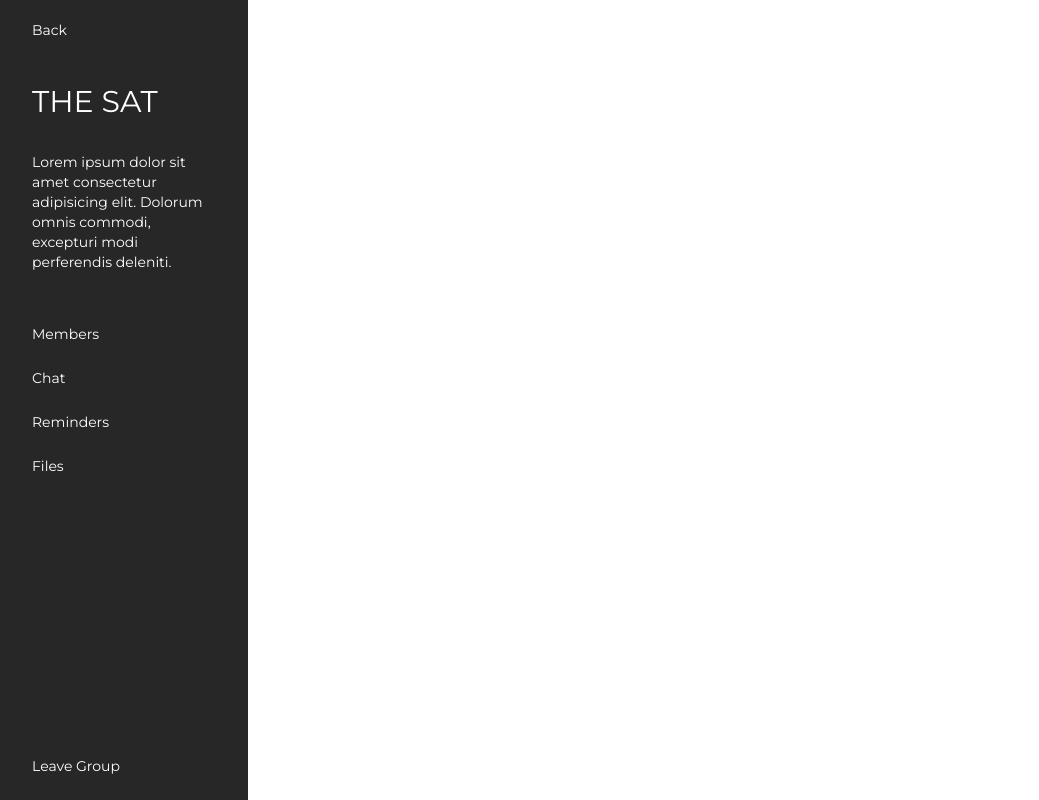
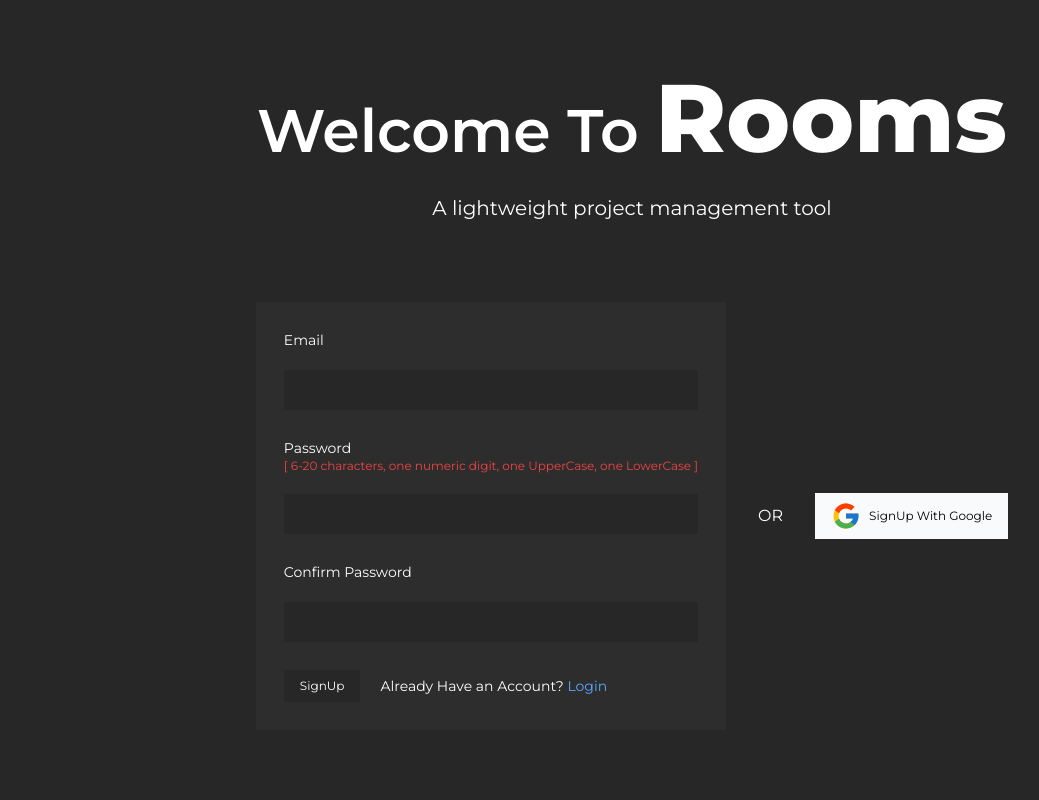
Before and after one commit to Sarthak-Neupane/Rooms, a Vue app: page /auth/signup in a window 1280 px wide. Shown: the whole page, without its empty margins (8-1047 px from the left). Built offline with nearby package versions, Linux system fonts and the light colour scheme.

Commit message:
made the authentication UI

```diff
--- a/package.json
+++ b/package.json
@@ -9,6 +9,7 @@
     "preview": "vite preview"
   },
   "dependencies": {
+    "firebase": "^9.9.3",
     "vue": "^3.2.37",
     "vue-router": "^4.1.3"
   },
--- a/src/App.vue
+++ b/src/App.vue
@@ -7,7 +7,7 @@
 
 <template>
   <div class="flex justify-between w-screen font-sans1">
-    <sidebar :path="route.path"> </sidebar>
+    <sidebar :path="route.path" v-if="route.meta.showSidebar"> </sidebar>
     <div class="flex-1">
       <router-view></router-view>
     </div>
--- /dev/null
+++ b/src/Icons/Igoogle.vue
@@ -0,0 +1,28 @@
+<template>
+  <svg
+    xmlns="http://www.w3.org/2000/svg"
+    viewBox="0 0 48 48"
+    width="30px"
+    height="30px"
+  >
+    <path
+      fill="#FFC107"
+      d="M43.611,20.083H42V20H24v8h11.303c-1.649,4.657-6.08,8-11.303,8c-6.627,0-12-5.373-12-12c0-6.627,5.373-12,12-12c3.059,0,5.842,1.154,7.961,3.039l5.657-5.657C34.046,6.053,29.268,4,24,4C12.955,4,4,12.955,4,24c0,11.045,8.955,20,20,20c11.045,0,20-8.955,20-20C44,22.659,43.862,21.35,43.611,20.083z"
+    />
+    <path
+      fill="#FF3D00"
+      d="M6.306,14.691l6.571,4.819C14.655,15.108,18.961,12,24,12c3.059,0,5.842,1.154,7.961,3.039l5.657-5.657C34.046,6.053,29.268,4,24,4C16.318,4,9.656,8.337,6.306,14.691z"
+    />
+    <path
+      fill="#4CAF50"
+      d="M24,44c5.166,0,9.86-1.977,13.409-5.192l-6.19-5.238C29.211,35.091,26.715,36,24,36c-5.202,0-9.619-3.317-11.283-7.946l-6.522,5.025C9.505,39.556,16.227,44,24,44z"
+    />
+    <path
+      fill="#1976D2"
+      d="M43.611,20.083H42V20H24v8h11.303c-0.792,2.237-2.231,4.166-4.087,5.571c0.001-0.001,0.002-0.001,0.003-0.002l6.19,5.238C36.971,39.205,44,34,44,24C44,22.659,43.862,21.35,43.611,20.083z"
+    />
+  </svg>
+</template>
+
+
+<script setup></script>
--- /dev/null
+++ b/src/components/Login.vue
@@ -0,0 +1,86 @@
+<template>
+  <section class="flex gap-8 justify-center items-center">
+    <base-card class="bg-dark-secondary p-7">
+      <form class="flex flex-col justify-center gap-7">
+        <div class="flex flex-col justify-center-items-start gap-5">
+          <label
+            for="email"
+            class="text-dark-text sm:text-xs lg:text-sm 2xl:text-lg"
+          >
+            Email
+          </label>
+          <input
+            type="text"
+            id="email"
+            name="email"
+            class="text-dark-text bg-dark-primary h-10 w-full focus:outline-none p-2"
+            v-model="email"
+          />
+        </div>
+        <div class="flex flex-col justify-center-items-start gap-5">
+          <label
+            for="password"
+            class="text-dark-text sm:text-xs lg:text-sm 2xl:text-lg"
+          >
+            Password
+          </label>
+          <input
+            type="text"
+            id="password"
+            name="password"
+            class="text-dark-text bg-dark-primary h-10 w-full focus:outline-none p-2"
+            v-model="password"
+          />
+        </div>
+        <footer class="flex justify-start items-center gap-5">
+          <base-button color="bg-dark-primary"> Login </base-button>
+          <p
+            class="text-dark-text sm:text-xs lg:text-sm xl:text-md 2xl:text-lg"
+          >
+            Don't Have an Account?
+            <router-link :to="{ name: 'SignUp' }">
+              <span class="text-blue-400">SignUp</span>
+            </router-link>
+          </p>
+        </footer>
+      </form>
+    </base-card>
+    <p class="text-dark-text">OR</p>
+    <button
+      class="bg-slate-50 px-4 py-2 flex justify-evenly items-center gap-2"
+    >
+      <Google /> Login With Google
+    </button>
+  </section>
+</template>
+
+<script setup>
+import BaseCard from "../Base/BaseCard.vue";
+import BaseButton from "../Base/BaseButton.vue";
+
+import Google from "../Icons/Igoogle.vue";
+
+import { ref } from "vue";
+
+const email = ref()
+const password = ref()
+
+const checkEmail = ()=>{
+
+}
+
+const checkPassword = ()=>{
+
+}
+
+const validation = ()=>{
+
+}
+
+const formSubmit = ()=>{
+    if(validation()){
+        console.log('Everything is good')
+    }
+}
+
+</script>
--- /dev/null
+++ b/src/components/SignUp.vue
@@ -0,0 +1,147 @@
+<template>
+  <section class="flex gap-8 justify-center items-center">
+    <base-card class="bg-dark-secondary p-7">
+      <form class="flex flex-col justify-center gap-7" @submit.prevent="formSubmit">
+        <div class="flex flex-col justify-center-items-start gap-5">
+          <label
+            for="email"
+            class="text-dark-text sm:text-xs lg:text-sm 2xl:text-lg"
+          >
+            Email
+          </label>
+          <input
+            type="text"
+            id="email"
+            name="email"
+            class="text-dark-text bg-dark-primary h-10 w-full focus:outline-none p-2"
+            v-model="email"
+            @keydown="checkEmail"
+          />
+        </div>
+        <div class="flex flex-col justify-center-items-start gap-5">
+          <label
+            for="password"
+            class="text-dark-text sm:text-xs lg:text-sm 2xl:text-lg"
+          >
+            Password
+            <p class="text-xs" :class=" passwordCorrect === true ? 'text-green-500' : 'text-red-500'"> [ 6-20 characters, one numeric digit, one UpperCase, one LowerCase ] </p>
+          </label>
+          <input
+            type="text"
+            id="password"
+            name="password"
+            class="text-dark-text bg-dark-primary h-10 w-full focus:outline-none p-2"
+            v-model="password"
+            @input="checkPassword"
+          />
+        </div>
+        <div class="flex flex-col justify-center-items-start gap-5">
+          <label
+            for="password"
+            class="text-dark-text sm:text-xs lg:text-sm 2xl:text-lg"
+          >
+            Confirm Password
+          </label>
+          <input
+            type="text"
+            id="password"
+            name="password"
+            class="text-dark-text bg-dark-primary h-10 w-full focus:outline-none p-2"
+            v-model="confirmPassword"
+          />
+        </div>
+        <footer class="flex justify-start items-center gap-5">
+          <base-button color="bg-dark-primary"> SignUp </base-button>
+          <p class="text-dark-text sm:text-xs lg:text-sm 2xl:text-lg">
+            Already Have an Account?
+            <router-link :to="{ name: 'Login' }">
+              <span class="text-blue-400">Login</span>
+            </router-link>
+          </p>
+        </footer>
+      </form>
+    </base-card>
+    <p class="text-dark-text">OR</p>
+    <button
+      class="bg-slate-50 px-4 py-2 flex justify-evenly items-center gap-2 sm:text-xs md:text-md 2xl:text-lg"
+    >
+      <Google /> SignUp With Google
+    </button>
+  </section>
+</template>
+
+<script setup>
+import BaseCard from "../Base/BaseCard.vue";
+import BaseButton from "../Base/BaseButton.vue";
+
+import Google from "../Icons/Igoogle.vue";
+
+import { ref } from "vue";
+
+const email = ref()
+const password = ref()
+const confirmPassword = ref()
+
+const passwordCorrect = ref(false)
+const emailCorrect = ref(true)
+
+const checkEmail = ()=>{
+    if(/^\w+([\.-]?\w+)*@\w+([\.-]?\w+)*(\.\w{2,3})+$/.test(email.value))
+    {
+        emailCorrect.value = true
+        return true
+    } else {
+        emailCorrect.value = false
+        return false
+    }
+}
+
+const checkPassword = ()=>{
+    if(/^(?=.*\d)(?=.*[a-z])(?=.*[A-Z]).{6,20}$/.test(password.value))
+    {
+        passwordCorrect.value = true
+        return true
+    } else {
+        passwordCorrect.value = false
+        return false
+    }
+}
+
+const checkConfirmPassword = ()=>{
+    if(password.value === confirmPassword.value)
+    {
+        return true
+    } else {
+        return false
+    }
+}
+
+const validation = ()=>{
+    if(checkEmail() && emailCorrect.value)
+    {
+        if(checkPassword() && passwordCorrect.value)
+        {
+            if(checkConfirmPassword())
+            {
+                return true
+            }else{
+                console.log('password and confirm password do not match')
+            }
+        } else {
+            console.log('invalid Password')
+            return false
+        }
+    } else {
+        console.log('invalid Email')
+        return false
+    }
+}
+
+const formSubmit = ()=>{
+    if(validation())
+    {
+        console.log('EveryThing is Good')
+    }
+}
+
+</script>
--- a/src/routes/routes.js
+++ b/src/routes/routes.js
@@ -1,4 +1,9 @@
 import { createRouter, createWebHistory } from "vue-router";
+
+import Auth from '../views/Auth.vue'
+import Login from '../components/Login.vue'
+import SignUp from '../components/SignUp.vue'
+
 import Rooms from '../views/Room.vue'
 import Profile from '../views/Profile.vue'
 import Friends from '../views/Friends.vue'
@@ -14,18 +19,47 @@ import CreateRoom from '../views/CreateNewRoom/CreateRoom.vue'
 const routes = [
   {
     path: "/",
-    redirect: "/rooms",
-    component: Rooms,
+    redirect: "/auth/login",
+    component: Login,
+    meta: {
+      showSidebar: true
+    }
+  },
+  {
+    path: "/auth",
+    name: "Auth",
+    component: Auth,
+    meta: {
+      showSidebar: false
+    },
+    children: [
+      {
+        path: "login",
+        name: "Login",
+        component: Login
+      },
+      {
+        path: "signup",
+        name: "SignUp",
+        component: SignUp
+      },
+    ]
   },
   {
     path: "/rooms",
     name: "Rooms",
     component: Rooms,
+    meta: {
+      showSidebar: true
+    },
     children: [
       {
         path: 'create',
         name: 'CreateRoom',
-        component: CreateRoom
+        component: CreateRoom,
+        meta: {
+          showSidebar: true
+        }
       }
     ]
   },
@@ -33,31 +67,49 @@ const routes = [
     path: "/profile",
     name: "Profile",
     component: Profile,
+    meta: {
+      showSidebar: true
+    }
   },
   {
     path: "/friends",
     name: "Friends",
     component: Friends,
+    meta: {
+      showSidebar: true
+    }
   },
   {
     path: "/members",
     name: "Members",
     component: RoomMember,
+    meta: {
+      showSidebar: true
+    }
   },
   {
     path: "/chat",
     name: "Chat",
     component: RoomChat,
+    meta: {
+      showSidebar: true
+    }
   },
   {
     path: "/reminders",
     name: "Reminders",
     component: RoomReminders,
+    meta: {
+      showSidebar: true
+    }
   },
   {
     path: "/files",
     name: "Files",
     component: RoomFiles,
+    meta: {
+      showSidebar: true
+    }
   },
 ];
 
--- /dev/null
+++ b/src/views/Auth.vue
@@ -0,0 +1,12 @@
+<template>
+  <section class="h-screen flex flex-col justify-center items-center gap-20 bg-dark-primary">
+    <div class="flex flex-col justify-center items-center gap-7">
+        <h1 class="font-semibold text-dark-text sm:text-4xl md:text-5xl lg:text-6xl 2xl:text-7xl">Welcome To <span class=" font-extrabold sm:text-6xl md:text-7xl lg:text-8xl 2xl:text-9xl">Rooms</span></h1>
+        <p class="font-regular text-dark-text sm:text-md md:text-lg lg:text-xl 2xl:text-3xl">A lightweight project management tool</p>
+    </div>
+    <router-view></router-view>
+  </section>
+</template>
+
+<script setup>
+</script>
```
Also changed, not shown: 1 other file (tests, documents, lock files or other folders).
